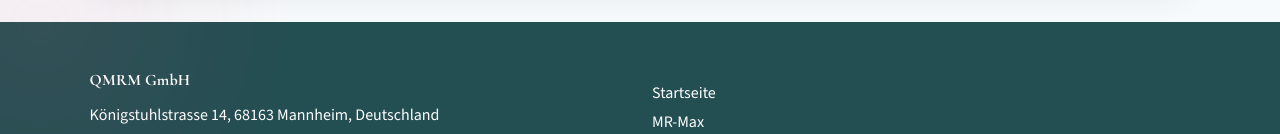
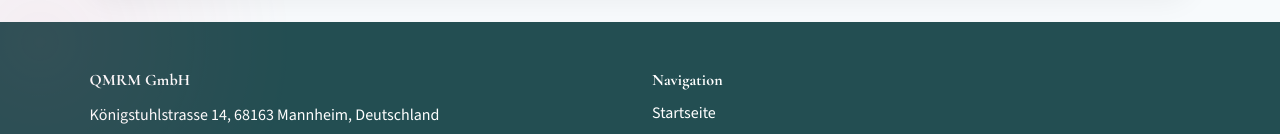
Before and after one commit to kaisercgn-lab/qmrm, a React (Vite) app: page / in a window 1280 px wide. Shown: the part 2110-2244 px from the top of the page. Built offline with nearby package versions, Linux system fonts and the light colour scheme.

Commit message:
fix: resolve TypeScript error for missing navigationLabel in SiteFooter

```diff
--- a/src/App.tsx
+++ b/src/App.tsx
@@ -70,6 +70,7 @@
         addressLines={sharedContent.company.addressLines}
         phone={sharedContent.company.phone}
         email={sharedContent.company.email}
+        navigationLabel={t.footer.navigation}
         impressumLabel={t.footer.impressumLabel}
         taxNumberLabel={t.footer.taxNumberLabel}
       />
```
